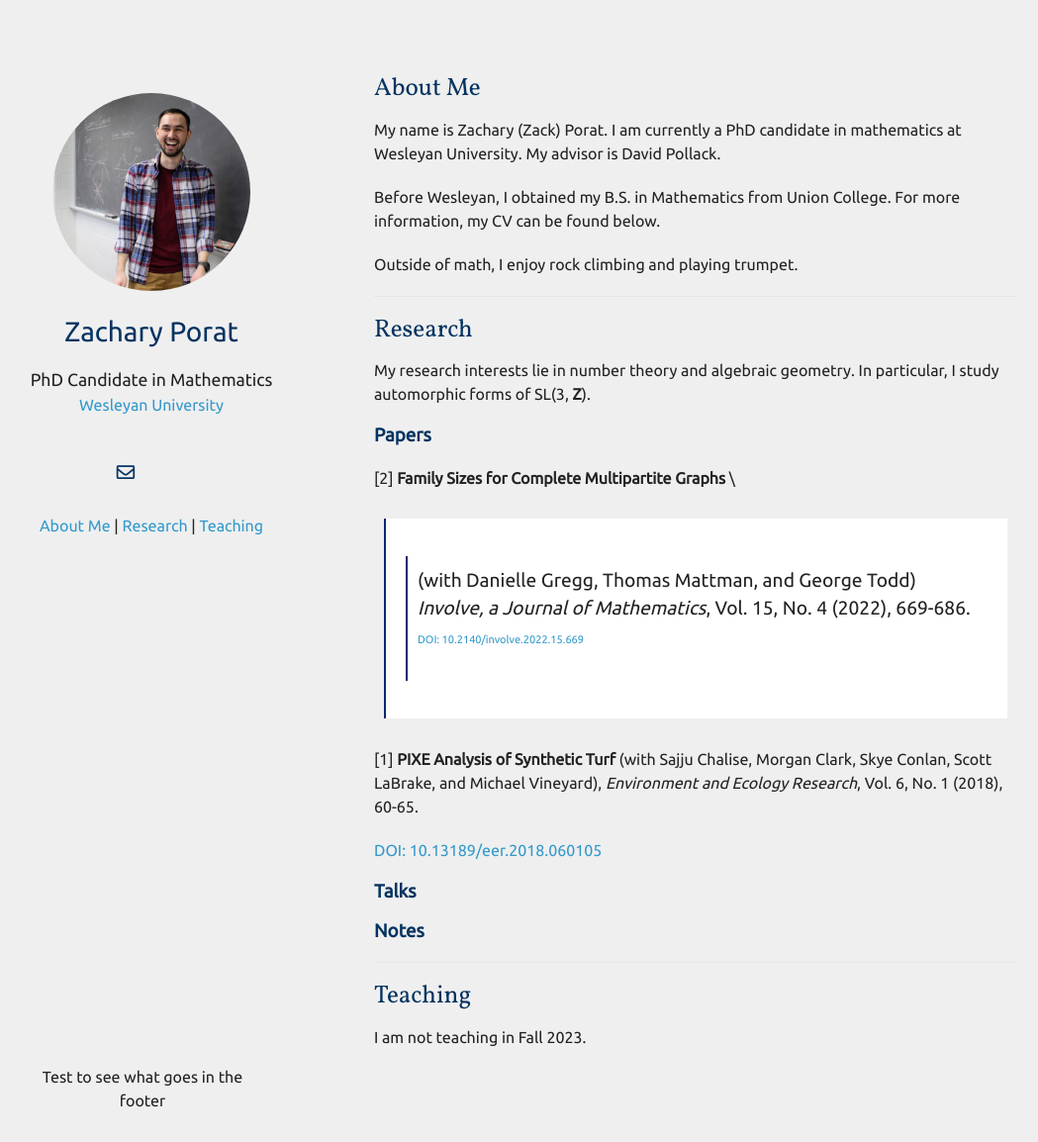
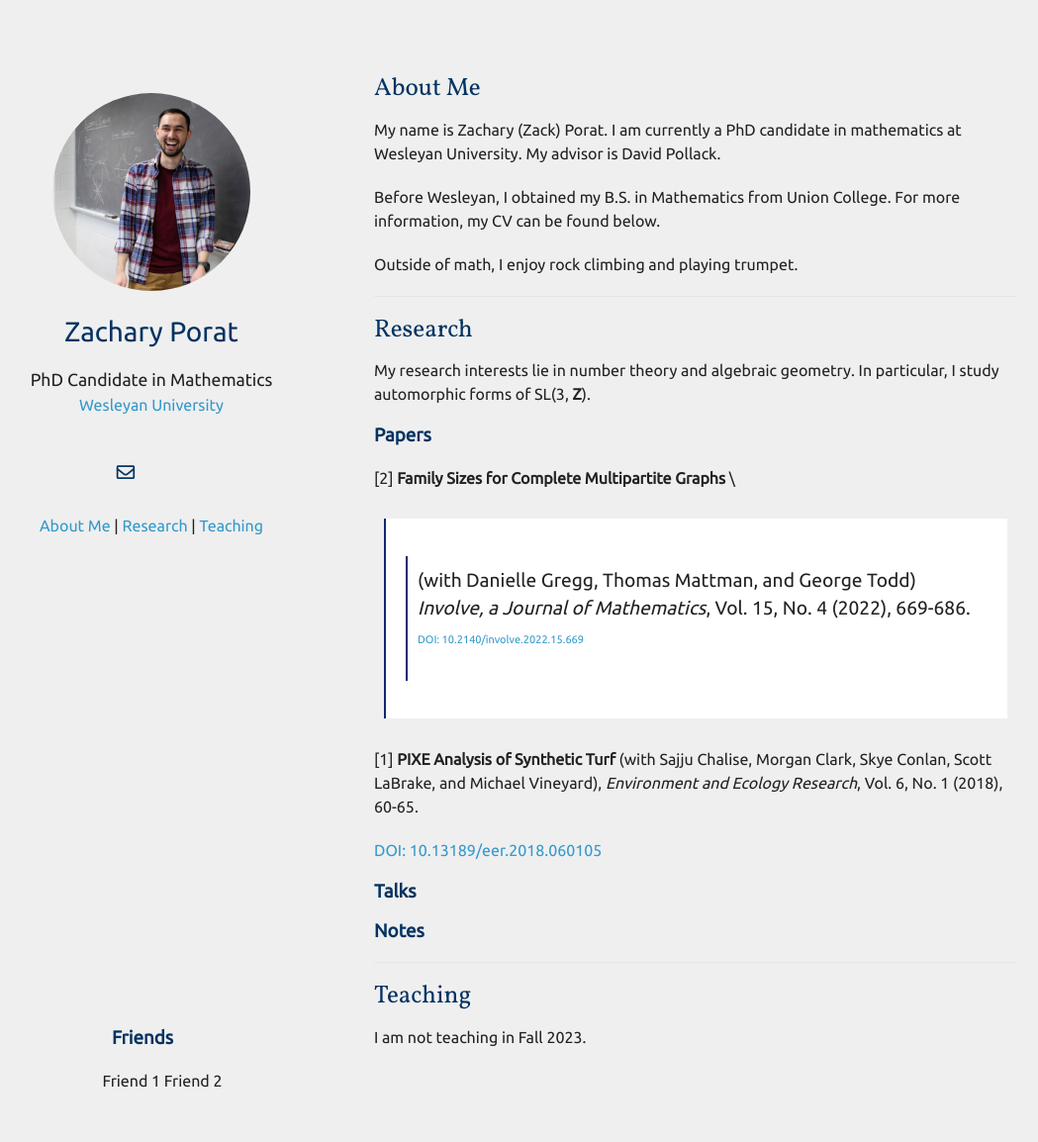
Before and after one commit to zporat/zporat.github.io, a Jekyll site: the page built from index.md, in a window 1280 px wide and 1154 px high. Shown: the whole window at 99% size, without its empty margins (112-1161 px from the left). Built offline with Jekyll 4.4.1, drawn with Linux system fonts in a browser that asks for light colours; nearby versions of some CDN libraries; a style sheet for code colours, icons or effects is not loaded; our own code applies the rules of GitHub Pages for plain Markdown files.

Commit message:
Update homepage.html

```diff
--- a/_layouts/homepage.html
+++ b/_layouts/homepage.html
@@ -110,7 +110,16 @@
       </section>
 
       <footer>
-        Test to see what goes in the footer
+        <h3>
+          Friends
+        </h3>
+        <ul>
+          <il>Friend 1</il>
+          <il>Friend 2</il>
+        </ul>
+
+
+
       </footer>
     </div>
     <script src="{{ "/assets/js/scale.fix.js" | relative_url }}"></script>
```
